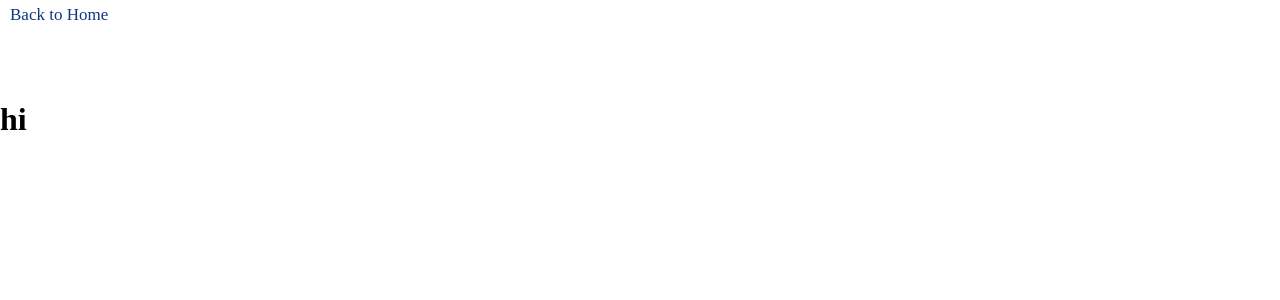
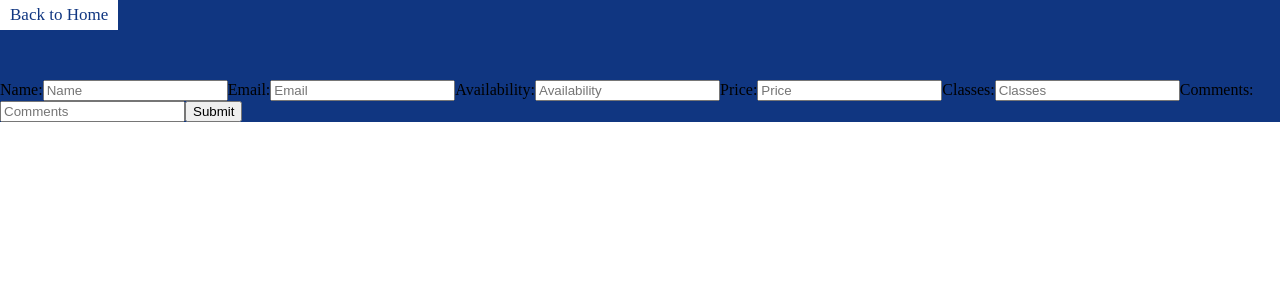
Before and after one commit to odunbar3/UFTutorMatch, a React (Create React App) app in the folder client/: page /NewTutor in a window 1280 px wide. Shown: the top 300 px of the page. Built offline with nearby package versions, Linux system fonts and the light colour scheme.

Commit message:
Listing of tutors, Adding a tutor(Partial)

```diff
--- a/client/src/components/ListingTutor/ListingTutor.css
+++ b/client/src/components/ListingTutor/ListingTutor.css
@@ -0,0 +1,26 @@
+.buttons{
+    color:#103681;
+    background: white;
+    text-decoration:none;
+    border:none;
+    padding: auto;
+    display: inline-block;
+    cursor:pointer;
+    margin: calc(20px + 2vmin);
+    text-align:right;
+    font-size:calc(5px + 2vmin);
+    font-weight:normal;
+    line-height:calc(14px + 2vmin);
+}
+
+div {
+    background-color: #103681;
+}
+
+ul {
+    list-style-type:none;
+}
+
+li {
+    margin:calc(5px + 2vmin);
+}
--- a/client/src/components/ListingTutor/ListingTutor.js
+++ b/client/src/components/ListingTutor/ListingTutor.js
@@ -1,12 +1,53 @@
-import React from 'react'
+
+import React, { Component } from 'react'
 import HomeButton from "../HomeButton/HomeButton"
 import "./ListingTutor.css";
+import data from "../../data/tutors.js";
+import {Link} from "react-router-dom";
 
-export default function ListingTutor() {
+export default class ListingTutor extends Component {
+
+render() {
+
+    var typedClass = ""
+
+    const classList = data
+    .filter(classes => {
+        console.log(classes.name)
+        var test = classes.classes.filter(function(classi) {
+            console.log(classi)
+            return classi.toLowerCase().indexOf(typedClass.toLowerCase()) >= 0
+        });
+        console.log(test)
+        var isValid = false
+        if (test[0])
+        {
+            isValid = true
+        }
+        console.log(isValid)
+        return isValid;
+    });
+
+    const tutorsList = classList.map(tutor => {
+        return (
+            <Link className = "buttons">
+                <ul>
+                <li>{tutor.name}</li>
+                <li>${tutor.price}/hr</li>
+                <li>{tutor.classes}</li>
+                </ul>
+             </Link>
+        )
+    })
+
+    console.log("Filtered class list:")
+    console.log(classList)
+
     return (
-        <div>
-            <HomeButton/>
-            <h1>Hi</h1>
-        </div>
-    )
+            <div>
+                <HomeButton/>
+                {tutorsList}
+            </div>
+        )
+    }
 }
--- a/client/src/components/NewTutor/NewTutor.js
+++ b/client/src/components/NewTutor/NewTutor.js
@@ -2,12 +2,97 @@ import React from 'react'
 //import {Link} from "react-router-dom";
 import "./NewTutor.css";
 import HomeButton from "../HomeButton/HomeButton"
+import data from "../../data/tutors.js";
+class NewTutor extends React.Component {
 
-export default function NewTutor() {
+state = {
+    id:'',
+    code: '',
+    coordinates: '',
+    address:'',
+
+    name:'',
+    email:'',
+    availability:'',
+    price: '',
+    comments: '',
+    classes: '',
+    confirmed: false,
+    deleteConfirmed: false,
+    update: false
+}
+
+handleSubmit = (event) => {
+    event.preventDefault();
+    //AXIOS CALL HERE
+
+
+}
+
+render(){
     return (
         <div>
+
             <HomeButton/>
-            <h1>hi</h1>
+
+                <form onSubmit={this.handleSubmit}>
+                    <label>
+                        Name:
+                        <input type="text"
+                        placeholder="Name"
+                        value={this.state.name}
+                        onChange={event => this.setState({name: event.target.value})}
+                        required
+                        />
+                    </label>
+                    <label>
+                        Email:
+                        <input type="text"
+                        placeholder="Email"
+                        value={this.state.email}
+                        onChange={event => this.setState({email: event.target.value})}
+                        required
+                        />
+                    </label>
+                    <label>
+                        Availability:
+                        <input type="text"
+                        placeholder="Availability"
+                        value={this.state.availability}
+                        onChange={event => this.setState({availability: event.target.value})}
+                        required
+                        />
+                    </label>
+                    <label>
+                        Price:
+                        <input type="text"
+                        placeholder="Price"
+                        value={this.state.price}
+                        onChange={event => this.setState({price: event.target.value})}
+                        />
+                    </label>
+                    <label>
+                        Classes:
+                        <input type="text"
+                        placeholder="Classes"
+                        value={this.state.classes}
+                        onChange={event => this.setState({classes: event.target.value})}
+                        />
+                    </label>
+                    <label>
+                        Comments:
+                        <input type="text"
+                        placeholder="Comments"
+                        value={this.state.comments}
+                        onChange={event => this.setState({comments: event.target.value})}
+                        />
+                    </label>
+
+                <input type="submit" value="Submit" />
+                </form>
         </div>
-    )
+        )
+    }
 }
+
+export default NewTutor
--- /dev/null
+++ b/client/src/data/tutors.js
@@ -0,0 +1,32 @@
+export default[
+  {
+    name: "Jane Smith",
+    price: 15,
+    classes: ["MAC2311, ", "MAC2312, ","MAC2313"]
+    },
+    {
+    name: "John Smith",
+    price: 35,
+    classes: ["COP4600, ", "CEN3031, ","COP3502"]
+    },
+    {
+    name: "Sally Smith",
+    price: 30,
+    classes: ["CHM2045, ", "CHM2046, ","PHY2049"]
+    },
+    {
+    name: "Ron Hayes",
+    price: 17,
+    classes: ["ENC1101, ", "LIT2000, ","ENC1102"]
+    },
+    {
+      name: "Jake Smith",
+      price: 23,
+      classes: ["COP3502, ", "EEL3111C, ","EEL3135"]
+      },
+      {
+        name: "Jeff Jones",
+        price: 10,
+        classes: ["STA2023, ", "STA3024, ","STA4322"]
+        },
+    ]
```
